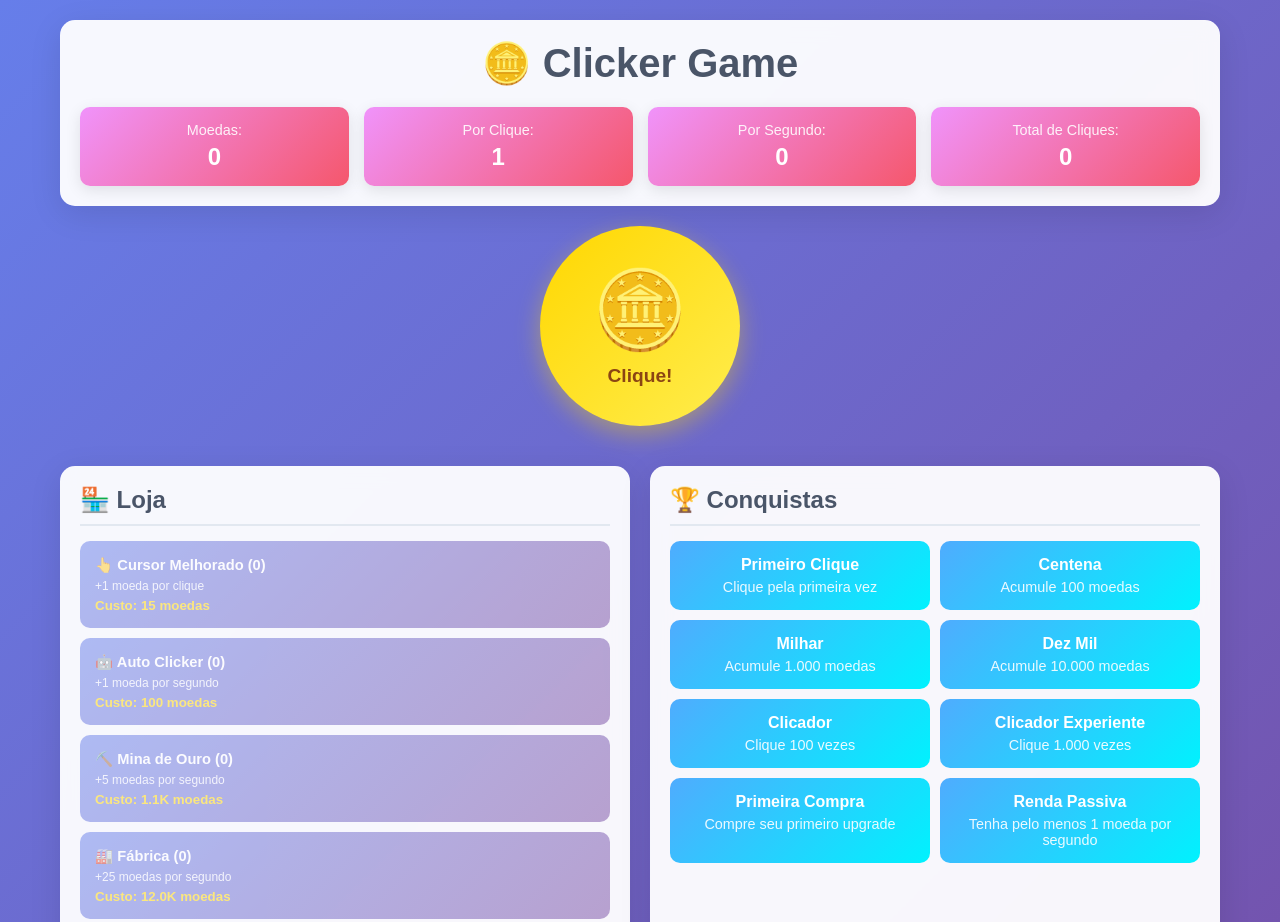
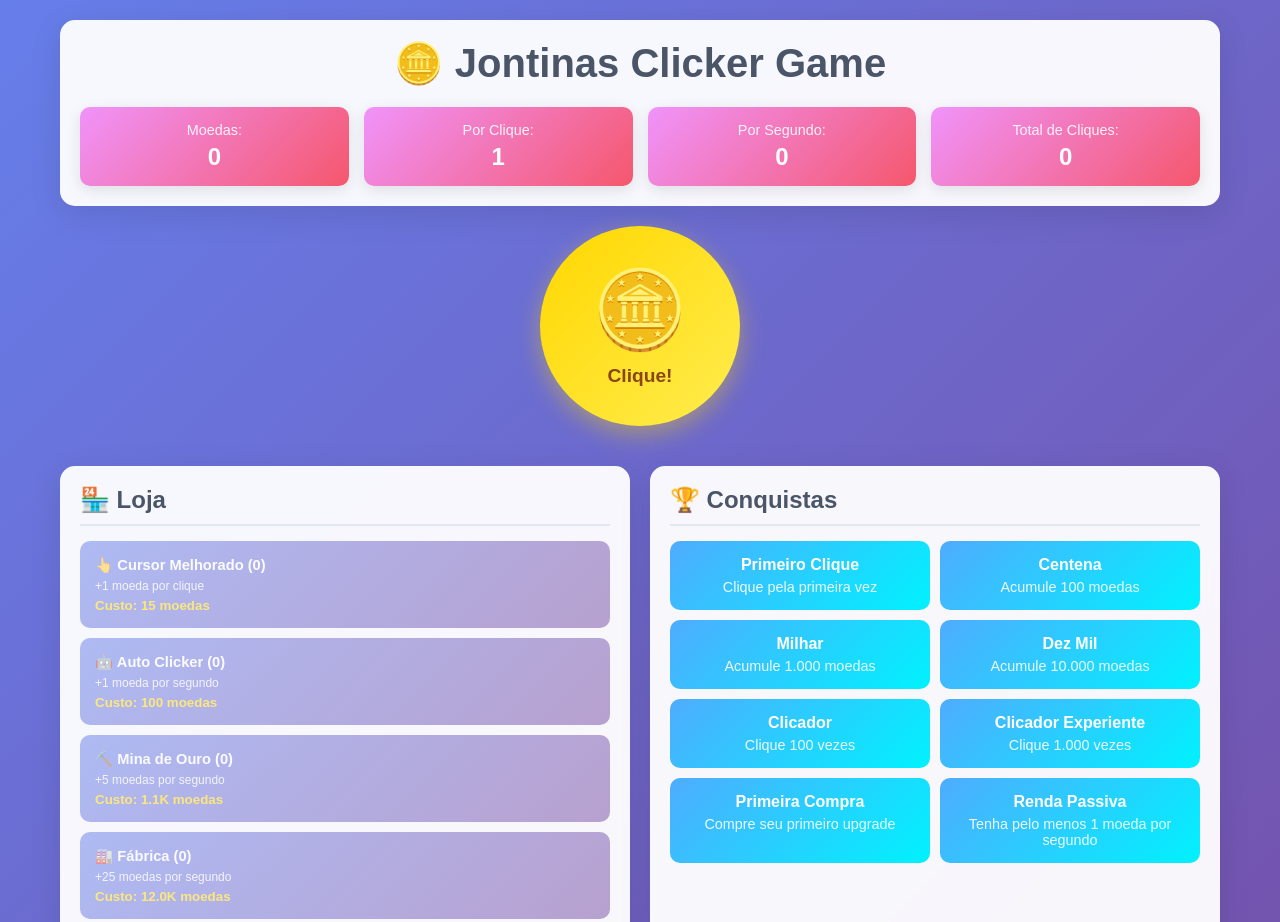
Before and after one commit to Jontinas/clickergame, a plain HTML site: page index.html in a window 1280 px wide. Shown: the top 922 px of the page. Drawn offline with Linux system fonts and the light colour scheme.

Commit message:
Update index.html

```diff
--- a/index.html
+++ b/index.html
@@ -9,7 +9,7 @@
 <body>
     <div class="game-container">
         <header>
-            <h1>🪙 Clicker Game</h1>
+            <h1>🪙 Jontinas Clicker Game</h1>
             <div class="stats">
                 <div class="stat">
                     <span class="label">Moedas:</span>
```
